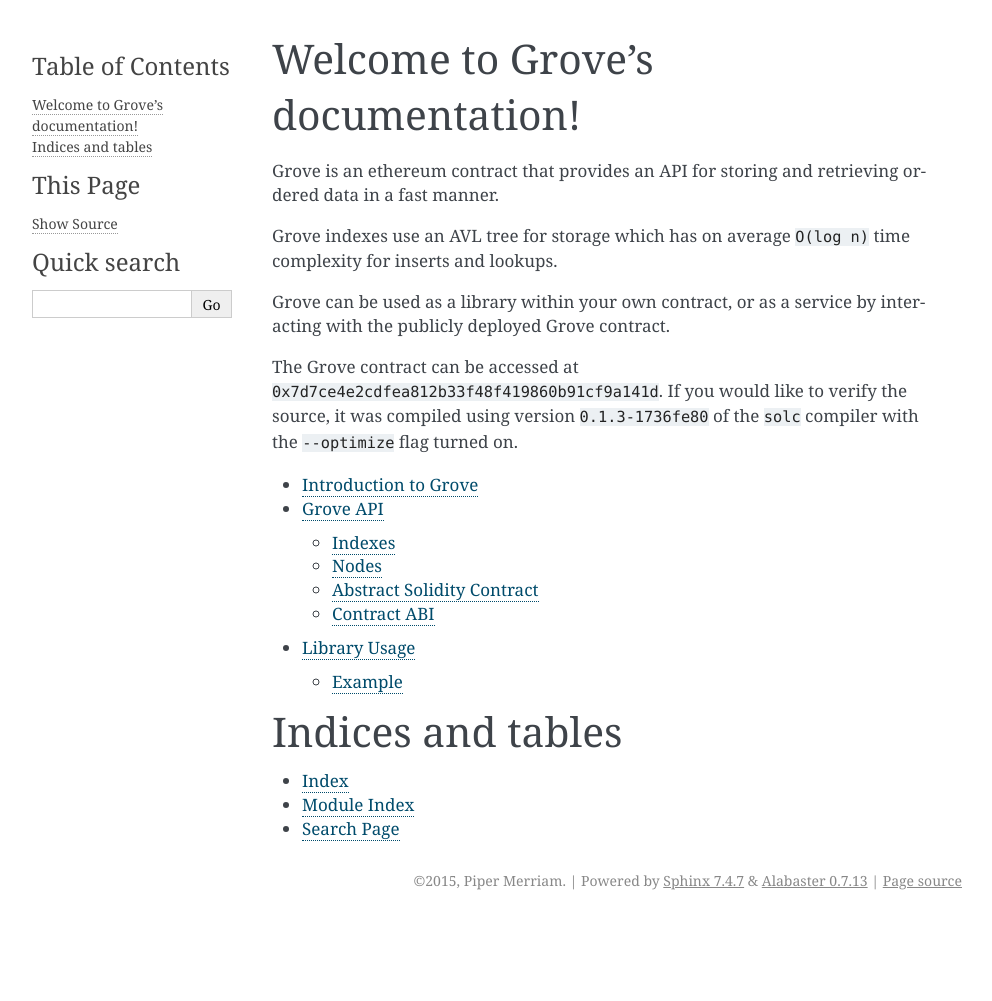
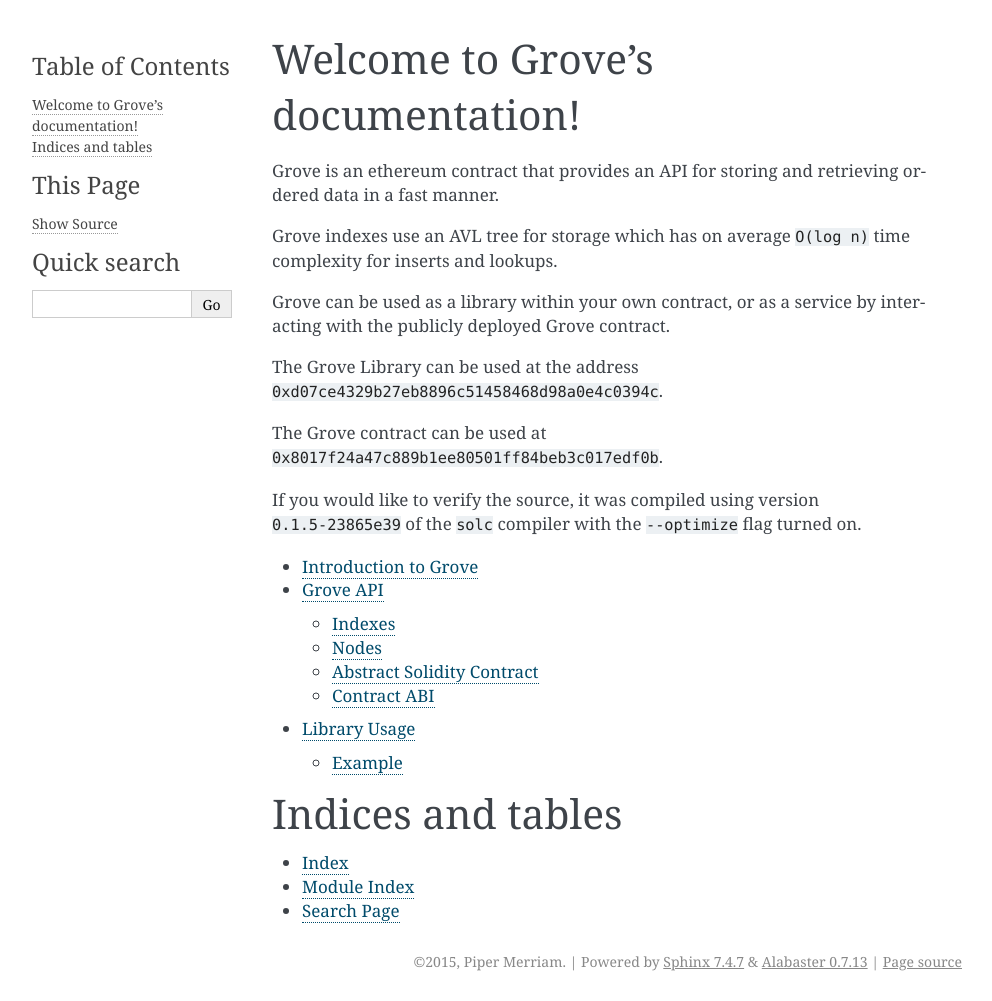
Before and after one commit to pipermerriam/ethereum-grove, a Sphinx documentation site: the page built from docs/index.rst, in a window 1280 px wide. Shown: the whole page, without its empty margins (148-1140 px from the left). Built offline with Sphinx 7.4.7, drawn with Linux system fonts in a browser that asks for light colours; before the commit the page ends 920 px from its top, so only the background shows below that.

Commit message:
Set live addresses of grove contracts

```diff
--- a/docs/index.rst
+++ b/docs/index.rst
@@ -15,10 +15,15 @@ Grove indexes use an AVL tree for storage which has on average
 Grove can be used as a library within your own contract, or as a service by
 interacting with the publicly deployed Grove contract.
 
-The Grove contract can be accessed at
-``0x7d7ce4e2cdfea812b33f48f419860b91cf9a141d``.  If you would like to verify
-the source, it was compiled using version ``0.1.3-1736fe80`` of the ``solc``
-compiler with the ``--optimize`` flag turned on.
+The Grove Library can be used at the address
+``0xd07ce4329b27eb8896c51458468d98a0e4c0394c``.
+
+The Grove contract can be used at
+``0x8017f24a47c889b1ee80501ff84beb3c017edf0b``.
+
+If you would like to verify the source, it was compiled using version
+``0.1.5-23865e39`` of the ``solc`` compiler with the ``--optimize`` flag turned
+on.
 
 
 .. toctree::
```
Also changed, not shown: README.md (+7 -5 lines), 1 other file.
